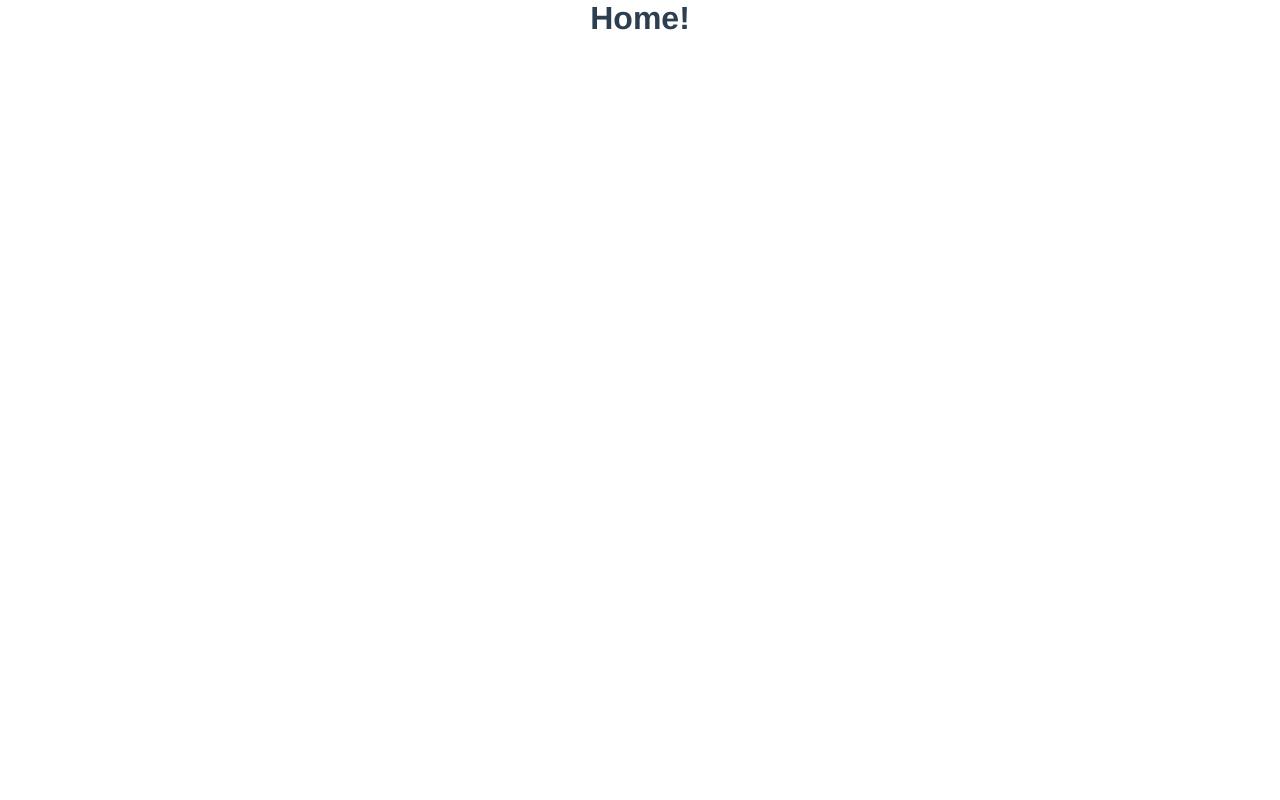
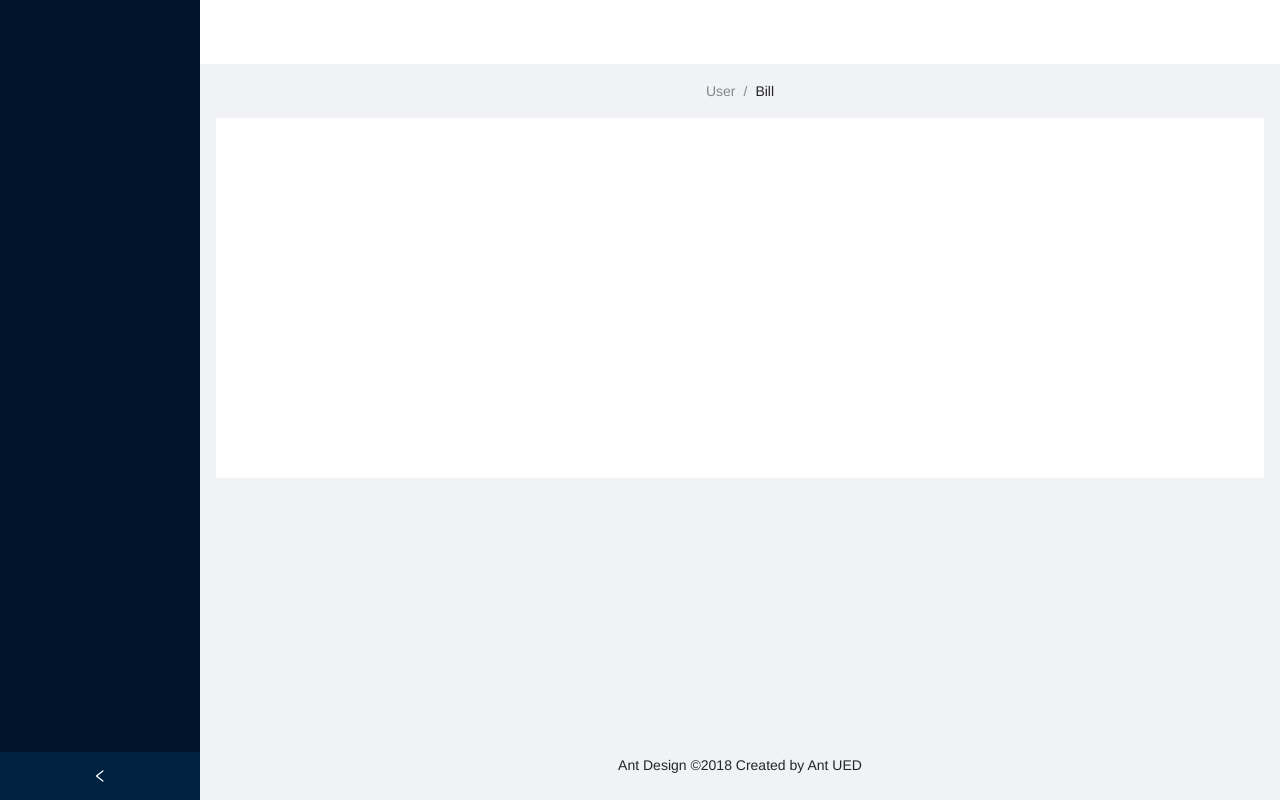
Before and after one commit to jamColtd/vue3-ts-router, a Vue app: page /home in a window 1280 px wide. Built offline with nearby package versions, Linux system fonts and the light colour scheme.

Commit message:
导航菜单引外部文件，axios安装

```diff
--- /dev/null
+++ b/db.json
@@ -0,0 +1,5 @@
+{
+    "menus":{
+
+    }
+}
--- a/package.json
+++ b/package.json
@@ -8,7 +8,10 @@
     "lint": "vue-cli-service lint"
   },
   "dependencies": {
+    "ant-design-vue": "^2.2.2",
+    "axios": "^0.21.1",
     "vue": "^3.0.0",
+    "vue-axios": "^3.2.4",
     "vue-router": "4.0.4"
   },
   "devDependencies": {
--- /dev/null
+++ b/src/common/menus.vue
@@ -0,0 +1,45 @@
+/* eslint-disable @typescript-eslint/no-empty-function */
+<template>
+    <a-menu theme="dark"
+      :selectedKeys="selectedKeys"
+      mode="inline"
+      :openKeys="openKeys"
+      @click='select'
+      @openChange='openChange'
+    >
+        <a-sub-menu v-for="item in menu" :key="item.name" :index="item.title">
+          <template #title>
+            <span>
+              <user-outlined />
+              <span>User</span>
+            </span>
+          </template>
+          <a-menu-item key="3">Tom</a-menu-item>
+          <a-menu-item key="4">Bill</a-menu-item>
+          <a-menu-item key="5">Alex</a-menu-item>
+        </a-sub-menu>
+      </a-menu>
+</template>
+
+<script lang="ts">
+import {defineComponent} from 'vue'
+export default defineComponent({
+  name:'menus',
+  async setup(){
+    const select = () => {
+      return
+    }
+
+    const openChange = () => {
+      return
+    }
+
+
+
+    return{
+      select,
+      openChange
+    }
+  }
+})
+</script>
--- a/src/router/index.ts
+++ b/src/router/index.ts
@@ -5,7 +5,14 @@ const routes: Array<RouteRecordRaw> = [
   {
     path: '/home',
     name: 'Home',
-    component: Home
+    component: Home,
+    children:[
+      {
+        path:'/homePage',
+        name:'homePage',
+        component:()=> import('../views/homePage/HomePage.vue')
+      }
+    ]
   },
   {
     path: '/about',
--- a/src/views/Home.vue
+++ b/src/views/Home.vue
@@ -1,17 +1,63 @@
 <template>
-  <div class="home">
-    <HelloWorld msg="Home!"/>
-  </div>
+  <a-layout style="min-height: 100vh">
+    <a-layout-sider v-model:collapsed="collapsed" collapsible>
+      <div class="logo" />
+      <menuHome /> <!-- 菜单-->
+    </a-layout-sider>
+    <a-layout>
+      <a-layout-header style="background: #fff; padding: 0" />
+      <a-layout-content style="margin: 0 16px">
+        <a-breadcrumb style="margin: 16px 0">
+          <a-breadcrumb-item>User</a-breadcrumb-item>
+          <a-breadcrumb-item>Bill</a-breadcrumb-item>
+        </a-breadcrumb>
+        <div :style="{ padding: '24px', background: '#fff', minHeight: '360px' }">
+          <router-view />
+        </div>
+      </a-layout-content>
+      <a-layout-footer style="text-align: center">
+        Ant Design ©2018 Created by Ant UED
+      </a-layout-footer>
+    </a-layout>
+  </a-layout>
 </template>
 
-<script>
+<script lang = "ts">
 // @ is an alias to /src
-import HelloWorld from '@/components/HelloWorld.vue'
+import { defineComponent, ref } from 'vue';
+import menuHome from '../common/menus.vue'
 
-export default {
+export default defineComponent({
   name: 'Home',
-  components: {
-    HelloWorld
+  components:{
+    menuHome
+  },
+  setup() {
+
+    return{
+      collapsed: ref<boolean>(false),
+      selectedKeys: ref<string[]>(['1']),
+    }
   }
+})
+</script>
+
+<style >
+
+#components-layout-demo-side .logo {
+  height: 32px;
+  margin: 16px;
+  background: rgba(255, 255, 255, 0.3);
 }
-</script>
+
+.site-layout .site-layout-background {
+  background: #fff;
+}
+[data-theme='dark'] .site-layout .site-layout-background {
+  background: #141414;
+}
+.logo{
+  height: 60px;
+  width: 100%;
+}
+</style>
--- /dev/null
+++ b/src/views/homePage/HomePage.vue
@@ -0,0 +1,3 @@
+<template>
+    <h2>homePage</h2>
+</template>
```
Also changed, not shown: src/main.ts (+7 -2 lines).
